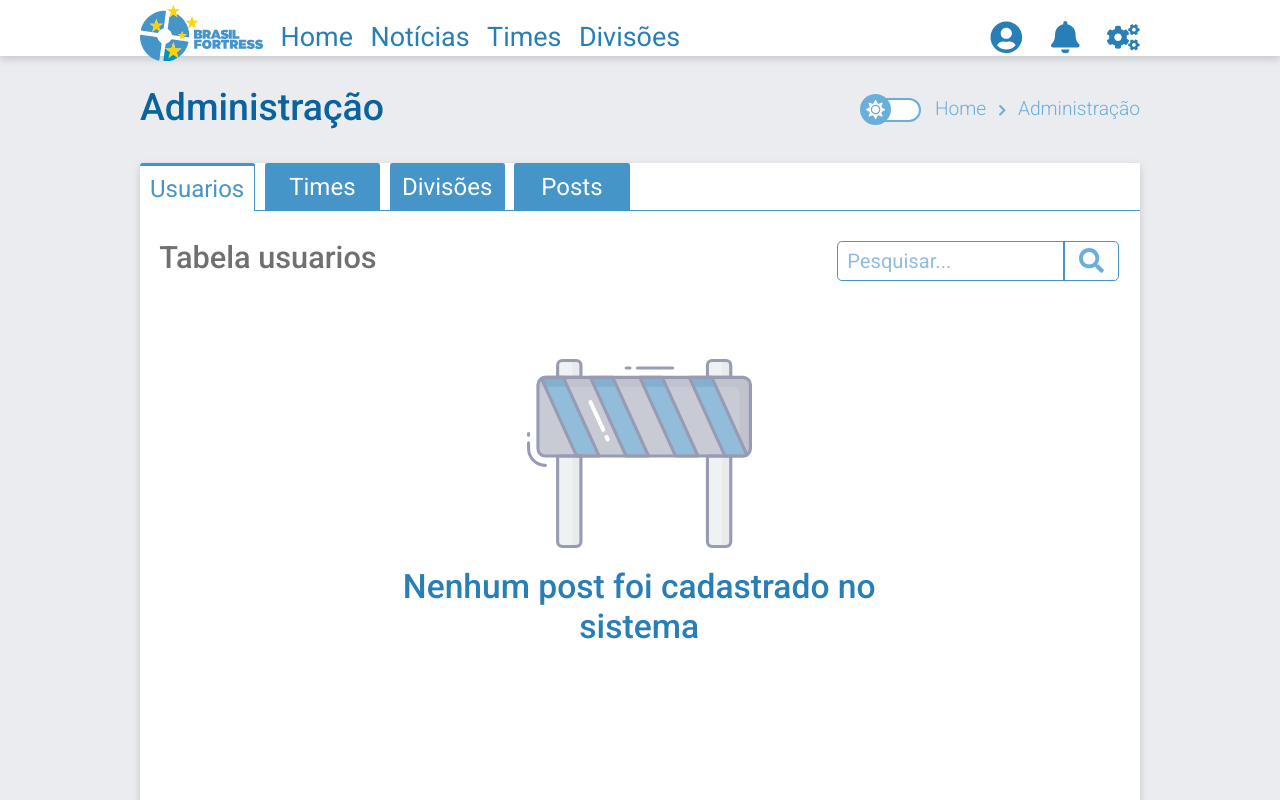
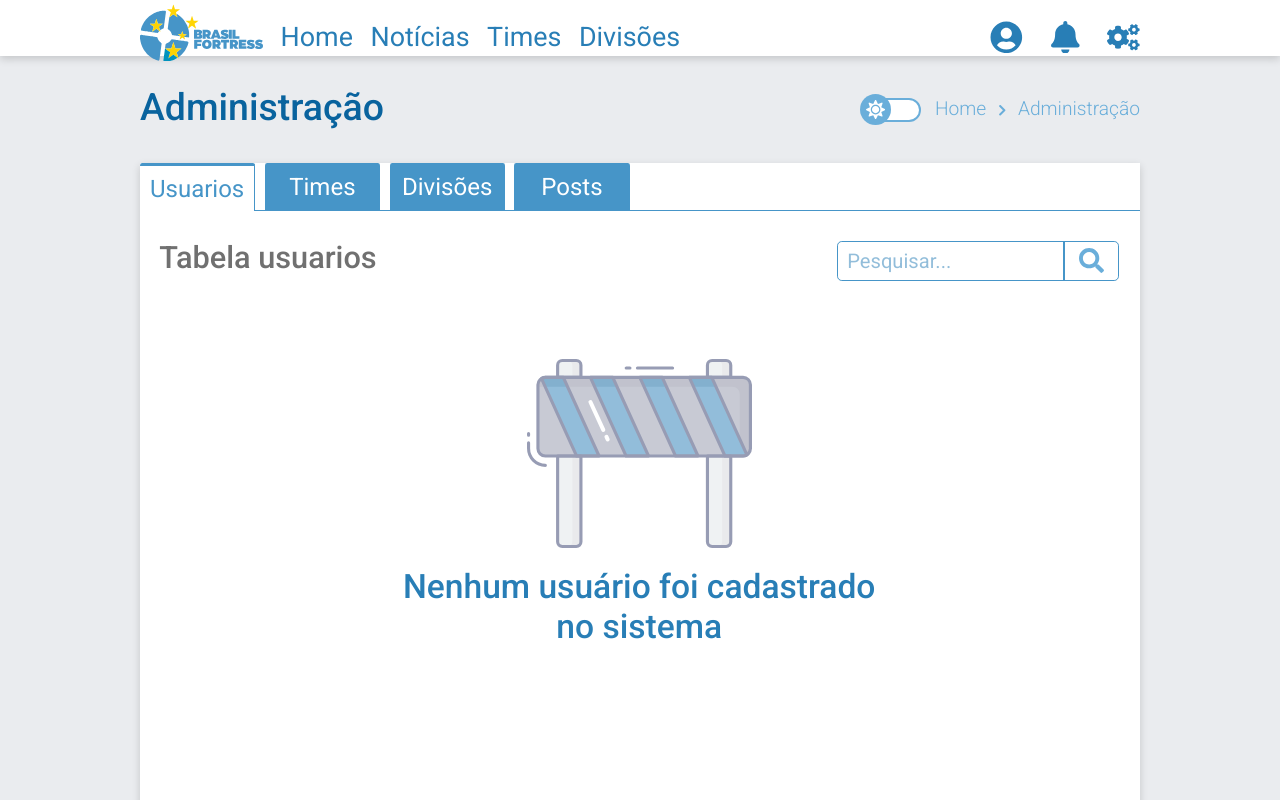
Before and after one commit to WeslynSouza/BFTF2, a React (Create React App) app in the folder client/: page /Administracao in a window 1280 px wide. Shown: the top 800 px of the page. Built offline with nearby package versions, Linux system fonts and the light colour scheme; the HTML template or start-up script is replaced by a standard one.

Commit message:
Ajustes na pagina administração

```diff
--- a/client/src/pages/administracao/tabelas/times-tab.tsx
+++ b/client/src/pages/administracao/tabelas/times-tab.tsx
@@ -63,7 +63,7 @@ export default function Times() {
             return (
                 <div className='tab-placeholder'>
                     <img src={Placeholder} alt="barreira"/>
-                    <h2>Nenhum post foi cadastrado no sistema</h2>
+                    <h2>Nenhum time foi cadastrado no sistema</h2>
                 </div>
             )
         }
--- a/client/src/pages/administracao/tabelas/usuario-tab.tsx
+++ b/client/src/pages/administracao/tabelas/usuario-tab.tsx
@@ -81,7 +81,7 @@ export default function UsuariosTabela({ functionAlterar }: usuaiosTabela) {
             return (
                 <div className='tab-placeholder'>
                     <img src={Placeholder} alt="barreira"/>
-                    <h2>Nenhum post foi cadastrado no sistema</h2>
+                    <h2>Nenhum usuário foi cadastrado no sistema</h2>
                 </div>
             )
         }
```
